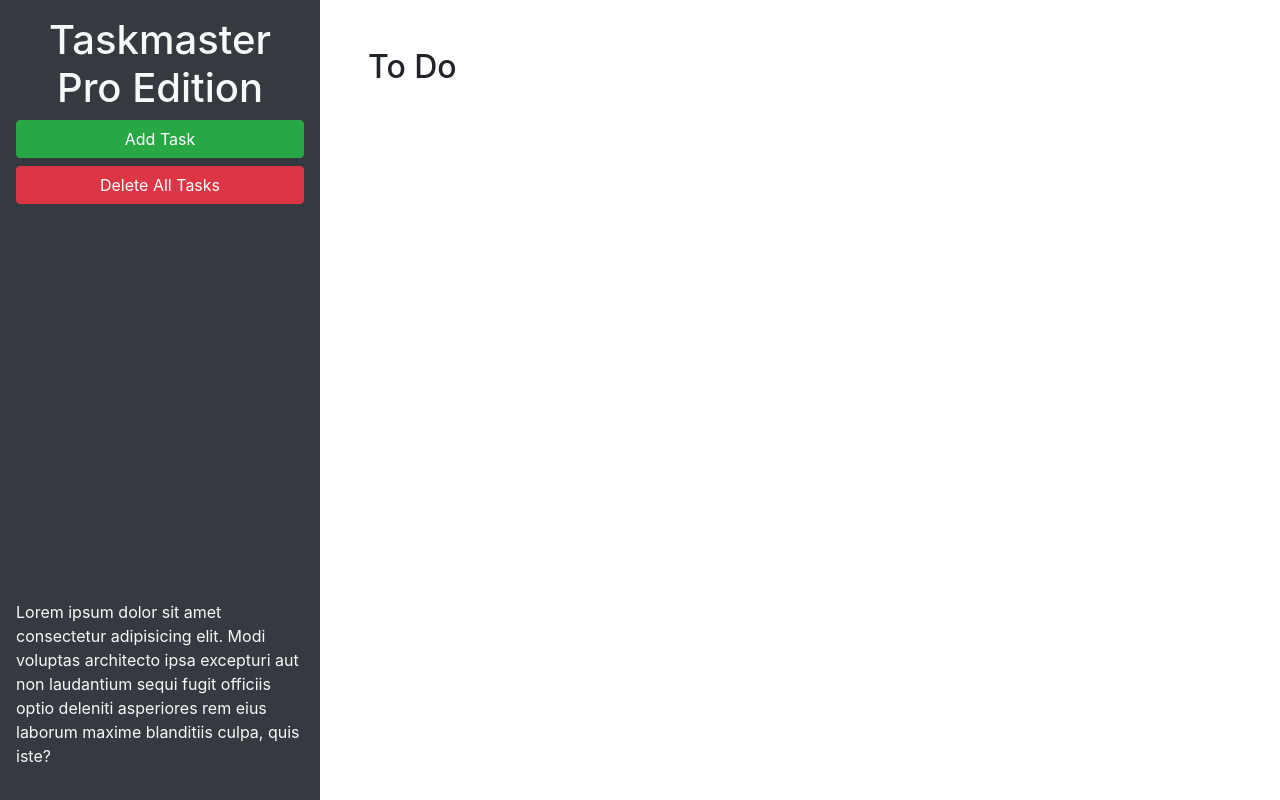
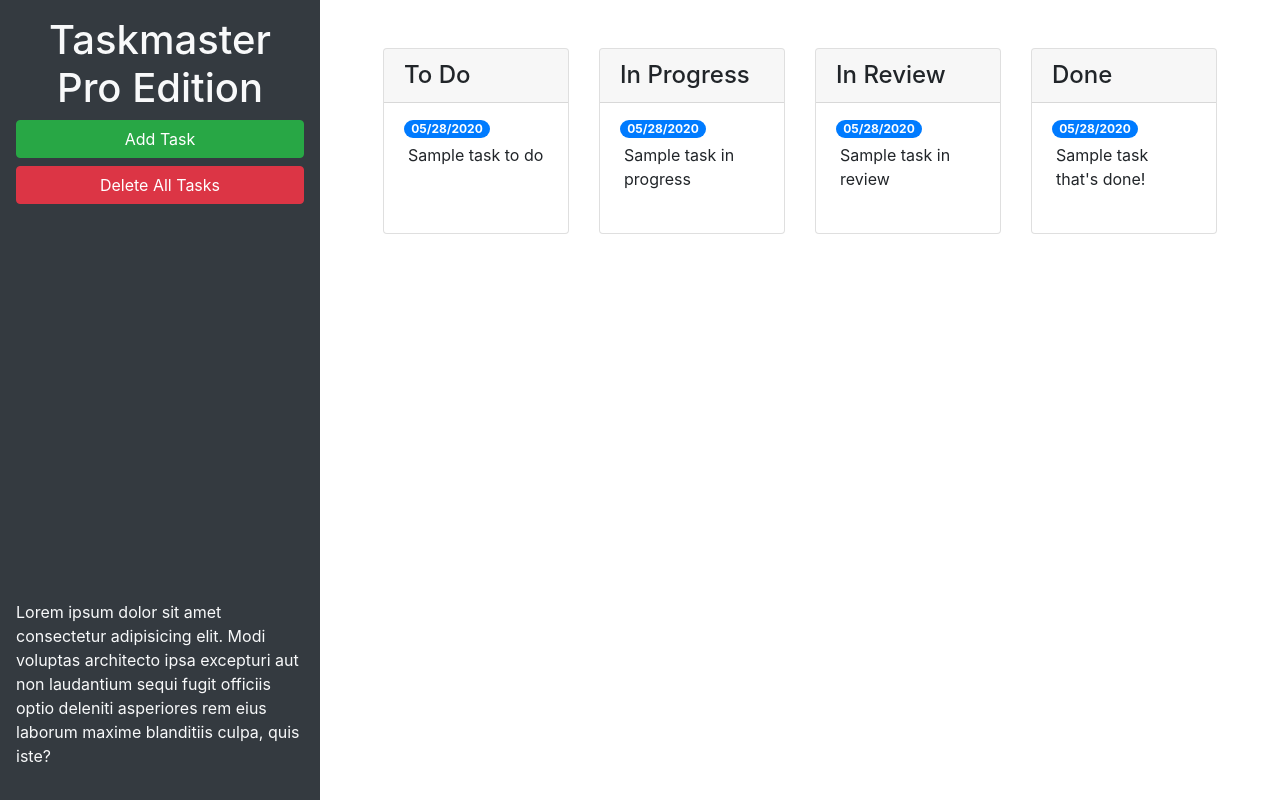
Before and after one commit to stefaniepires/taskmaster-pro, a plain HTML site: page index.html in a window 1280 px wide. Drawn offline with nearby package versions, Linux system fonts and the light colour scheme.

Commit message:
added bootstrap components

```diff
--- a/index.html
+++ b/index.html
@@ -24,9 +24,67 @@
       </p>
     </header>
     <main class="col-12 col-lg-9">
-      <div class="m-5">
-        <h2>To Do</h2>
-        <ul id="list-toDo" class="list-group"> </ul>
+      <div class="m-5 row justify-content-around">
+        <!--To do start-->
+        <div class="col-12 col-md-6 col-xl-3 mb-3">
+          <div class="card">
+            <h4 class="card-header">
+            To Do
+            </h4>
+              <ul id="list-toDo" class="list-group list-group-flush">
+                <li class="list-group-item">
+                  <span class="badge badge-primary badge-pill">05/28/2020</span>
+                  <p class="m-1">Sample task to do</p>
+                </li>
+            </ul>
+          </div>
+        </div>
+        <!--To do end-->
+        <!--in progress start-->
+        <div class="col-12 col-md-6 col-xl-3 mb-3">
+          <div class="card">
+              <h4 class="card-header">
+              In Progress
+              </h4>
+                <ul id="list-inProgress" class ="list-group list-group-flush">
+                  <li class="list-group-item">
+                    <span class="badge badge-primary badge-pill">05/28/2020</span>
+                    <p class="m-1">Sample task in progress</p>
+                  </li>
+                </ul>
+            </div>
+        </div>
+        <!--In progress end-->
+        <!--In Review Start-->
+        <div class="col-12 col-md-6 col-xl-3 mb-3">
+          <div class="card">
+            <h4 class="card-header">
+              In Review
+            </h4>
+            <ul id="list-inReview" class="list-group list-group-flush">
+              <li class="list-group-item">
+              <span class="badge badge-primary badge-pill">05/28/2020</span>
+              <p class="m-1">Sample task in review</p>
+              </li>
+            </ul>
+          </div>
+        </div>
+        <!--In Review End-->
+        <!--Done start-->
+        <div class="col-12 col-md-6 col-xl-3 mb-3">
+          <div class="card">
+            <h4 class="card-header">
+              Done
+            </h4>
+            <ul id="list-inReview" class="list-group list-group-flush">
+              <li class="list-group-item">
+                <span class="badge badge-primary badge-pill">05/28/2020</span>
+                <p class="m-1">Sample task that's done!</p>
+              </li>
+            </ul>
+          </div>
+        </div>
+        <!--Done end-->
       </div>
     </main>
   </div>
@@ -46,11 +104,11 @@
           <form>
             <div class="form-group">
               <label for="modalTaskDescription">Task description</label>
-              <textarea id="modalTaskDescription" rows="3"></textarea>
+              <textarea id="modalTaskDescription" rows="3" class="form-control"></textarea>
             </div>
             <div class="form-group">
               <label for="modalDueDate">Due date</label>
-              <input type="text" id="modalDueDate" placeholder="mm/dd/yyyy" autocomplete="off" />
+              <input type="text" class="form-control" id="modalDueDate" placeholder="mm/dd/yyyy" autocomplete="off" />
             </div>
           </form>
         </div>
```
